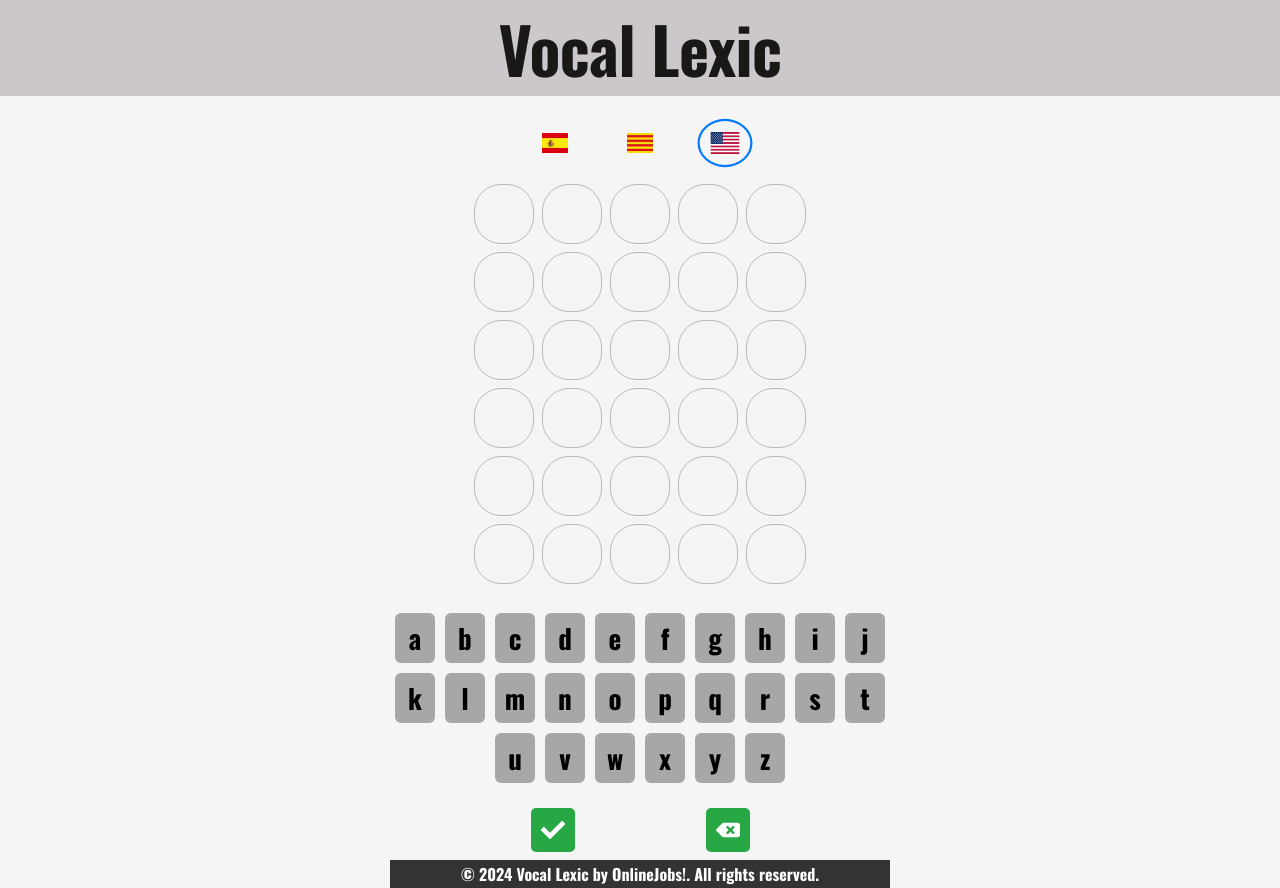
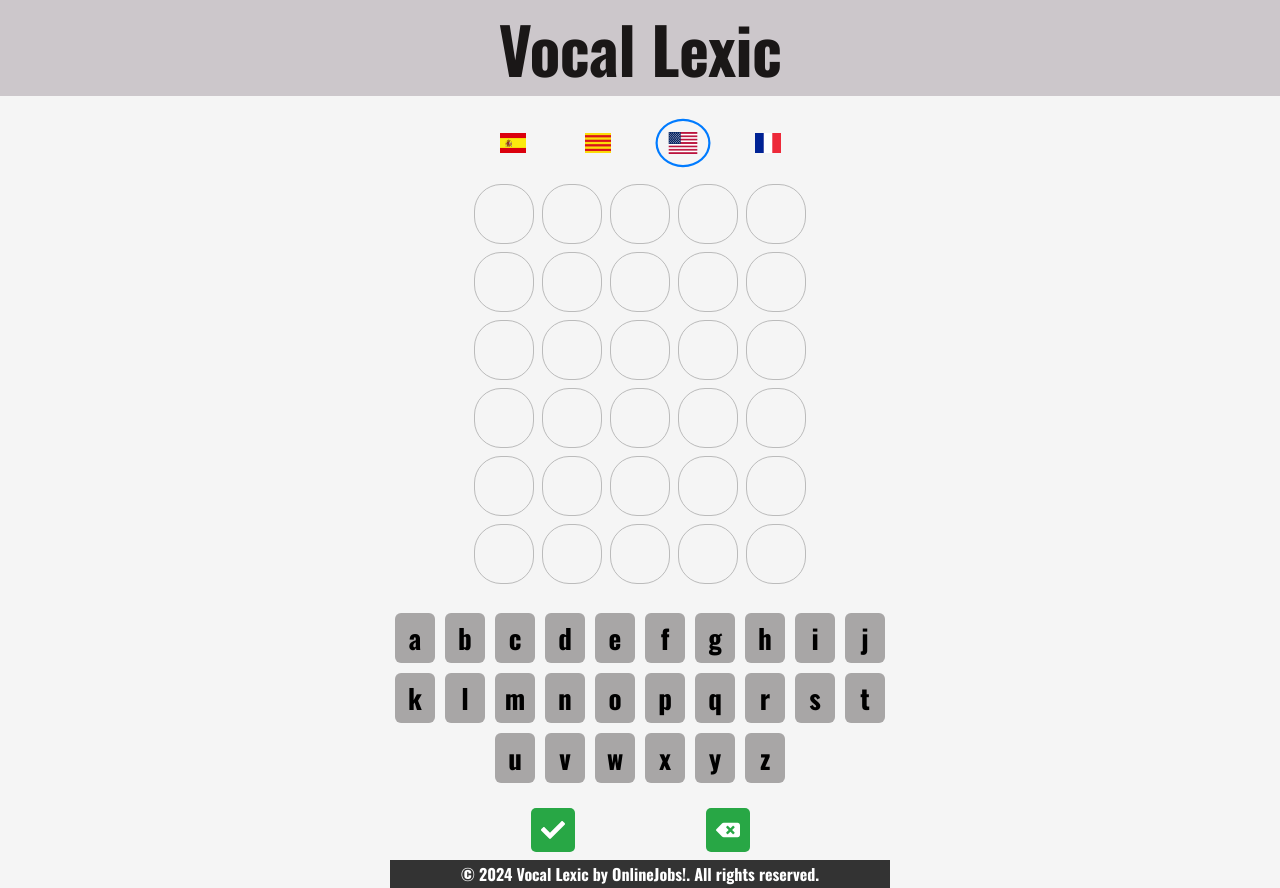
Before and after one commit to guillermodv/VocablexicFE, a Next.js app: page / in a window 1280 px wide. Built offline with nearby package versions, Linux system fonts and the light colour scheme.

Commit message:
add france to solution

```diff
--- a/components/Modal.js
+++ b/components/Modal.js
@@ -8,6 +8,7 @@ export default function Modal({ isCorrect, turn, solution, titles }) {
         </div>
       ) : (
         <div>
+          <p className="solution">the solution was: {solution}</p>
           <h1>{titles.loose}</h1>
           <p>{titles.looseDescription}</p>
         </div>
--- a/components/Wordy.js
+++ b/components/Wordy.js
@@ -1,11 +1,11 @@
+import { lenguaje } from "@/const";
+import useFetchWord from "@/hooks/useFetchWord";
+import useLenguaje from "@/hooks/useLenguaje";
 import useWordy from "@/hooks/useWordy";
 import { useEffect, useState } from "react";
+import { FaBackspace, FaCheck } from "react-icons/fa";
 import Grid from "./Grid";
 import Modal from "./Modal";
-import { FaBackspace, FaCheck } from "react-icons/fa";
-import { lenguaje } from "@/const";
-import useLenguaje from "@/hooks/useLenguaje";
-import useFetchWord from "@/hooks/useFetchWord";
 
 const letters = [
   { key: "a" },
@@ -38,9 +38,16 @@ const letters = [
 
 export default function Wordy() {
   const { setLeng, titles, leng } = useLenguaje();
-  const {solution} = useFetchWord(leng);
-  const { currentGuess, handleKeyUp, guesses, isCorrect, turn, usedKeys, resetGame } =
-    useWordy(solution);
+  const { solution } = useFetchWord(leng);
+  const {
+    currentGuess,
+    handleKeyUp,
+    guesses,
+    isCorrect,
+    turn,
+    usedKeys,
+    resetGame,
+  } = useWordy(solution);
 
   const [showModal, setShowModal] = useState(false);
 
@@ -92,6 +99,12 @@ export default function Wordy() {
         >
           <img src="/usa.png" alt="USA" />
         </button>
+        <button
+          className={`icon-button ${leng === lenguaje.fr ? "selected" : ""}`}
+          onClick={() => setLeng(lenguaje.fr)}
+        >
+          <img src="/francia.png" alt="Fr" />
+        </button>
       </div>
       <Grid currentGuess={currentGuess} guesses={guesses} turn={turn} />
       <div className="keypad">
@@ -132,7 +145,12 @@ export default function Wordy() {
         </button>
 
         {showModal && (
-          <Modal isCorrect={isCorrect} turn={turn} solution={solution} titles={titles} />
+          <Modal
+            isCorrect={isCorrect}
+            turn={turn}
+            solution={solution}
+            titles={titles}
+          />
         )}
       </div>
       <footer className="footer">
--- a/const/index.js
+++ b/const/index.js
@@ -5,33 +5,40 @@ export const application = {
   footerLabel: "© 2024 Vocal Lexic by OnlineJobs!. All rights reserved.",
 };
 
-
 export const lenguaje = {
   spain: "SPAIN",
   cata: "CATA",
-  usa: "US"
-}
+  usa: "US",
+  fr: "FR",
+};
 
-export const labels ={
+export const labels = {
   cata: {
     footerLabel: "© 2024 Vocal Lexic per OnlineJobs!",
     win: "Has guanyat!",
     winDescription: "Has trobat la solució",
     loose: "Has perdut!",
-    looseDescription: "Potser la pròxima vegada!"
+    looseDescription: "Potser la pròxima vegada!",
   },
   usa: {
-    footerLabel:  "© 2024 Vocal Lexic by OnlineJobs!. All rights reserved.",
+    footerLabel: "© 2024 Vocal Lexic by OnlineJobs!. All rights reserved.",
     win: "You Win!",
     winDescription: "You find the solution",
     loose: "You Loose!",
-    looseDescription: "May be next time!"
+    looseDescription: "May be next time!",
   },
   spain: {
-    footerLabel:  "© 2024 Vocal Lexic de OnlineJobs!",
+    footerLabel: "© 2024 Vocal Lexic de OnlineJobs!",
     win: "Ganaste",
     winDescription: "Encontraste la solucion.",
     loose: "Perdiste!",
-    looseDescription: "La proxima vas a ganar!"
+    looseDescription: "La proxima vas a ganar!",
   },
-}
+  france: {
+    footerLabel: "© 2024 Vocal Lexic de OnlineJobs!",
+    win: "Tu as gagné",
+    winDescription: "Tu as trouvé la solution.",
+    loose: "Tu as perdu!",
+    looseDescription: "La prochaine fois, tu gagneras!",
+  },
+};
--- /dev/null
+++ b/data/solucionsfrance.json
@@ -0,0 +1,7 @@
+[
+    { "id": 1, "word": "chien" },
+    { "id": 2, "word": "fleur" },
+    { "id": 3, "word": "chaud" },
+    { "id": 4, "word": "livre" },
+    { "id": 5, "word": "pomme" }
+]
--- a/hooks/useFetchWord.js
+++ b/hooks/useFetchWord.js
@@ -1,25 +1,26 @@
 import { useEffect, useState } from "react";
 
 import { lenguaje } from "@/const";
+import solutionCata from "../data/solucionscat.json";
+import solutionFr from "../data/solucionsfrance.json";
+import solutionSpain from "../data/solucionspain.json";
 import solutionUsa from "../data/solucionsusa.json";
-import solutionCata from "../data/solucionscat.json";
-import solutionSpain from "../data/solucionspain.json";
 
 const useFetchWord = (leng) => {
   const [solutions, setSolutions] = useState();
   const [solution, setSolution] = useState();
 
-  useEffect( () => {
+  useEffect(() => {
     if (leng === lenguaje.cata) setSolutions(solutionCata);
     if (leng === lenguaje.spain) setSolutions(solutionSpain);
     if (leng === lenguaje.usa) setSolutions(solutionUsa);
-  }, [leng] );
+    if (leng === lenguaje.fr) setSolutions(solutionFr);
+  }, [leng]);
 
-
-  useEffect( () => {
-    if (solutions && solutions.length > 0 )
+  useEffect(() => {
+    if (solutions && solutions.length > 0)
       setSolution(solutions[Math.floor(Math.random() * solutions.length)].word);
-  }, [solutions] );
+  }, [solutions]);
 
   return { solution };
 };
--- a/hooks/useLenguaje.js
+++ b/hooks/useLenguaje.js
@@ -11,9 +11,10 @@ import { labels } from "@/const";
     if (leng === lenguaje.cata) setTitles(labels.cata);
     if (leng === lenguaje.usa) setTitles(labels.usa);
     if (leng === lenguaje.spain) setTitles(labels.spain);
+    if (leng === lenguaje.fr) setTitles(labels.france);
   }, [leng]);
 
-    return {leng, setLeng, titles};
+  return { leng, setLeng, titles };
 };
 
 export default useLenguaje;
```
Also changed, not shown: public/francia.png (added). Lines whose indentation alone changed are shown as unchanged.
